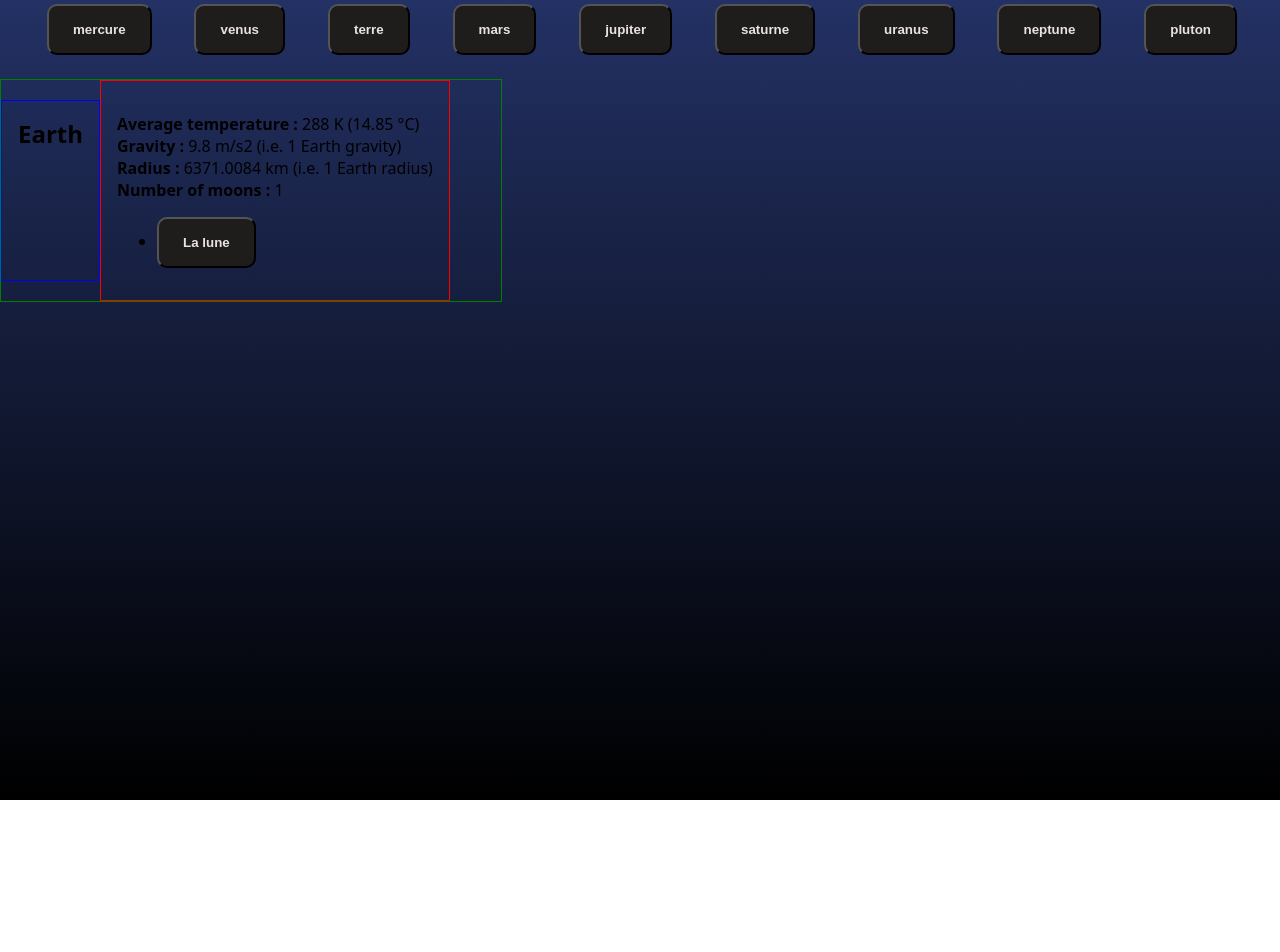
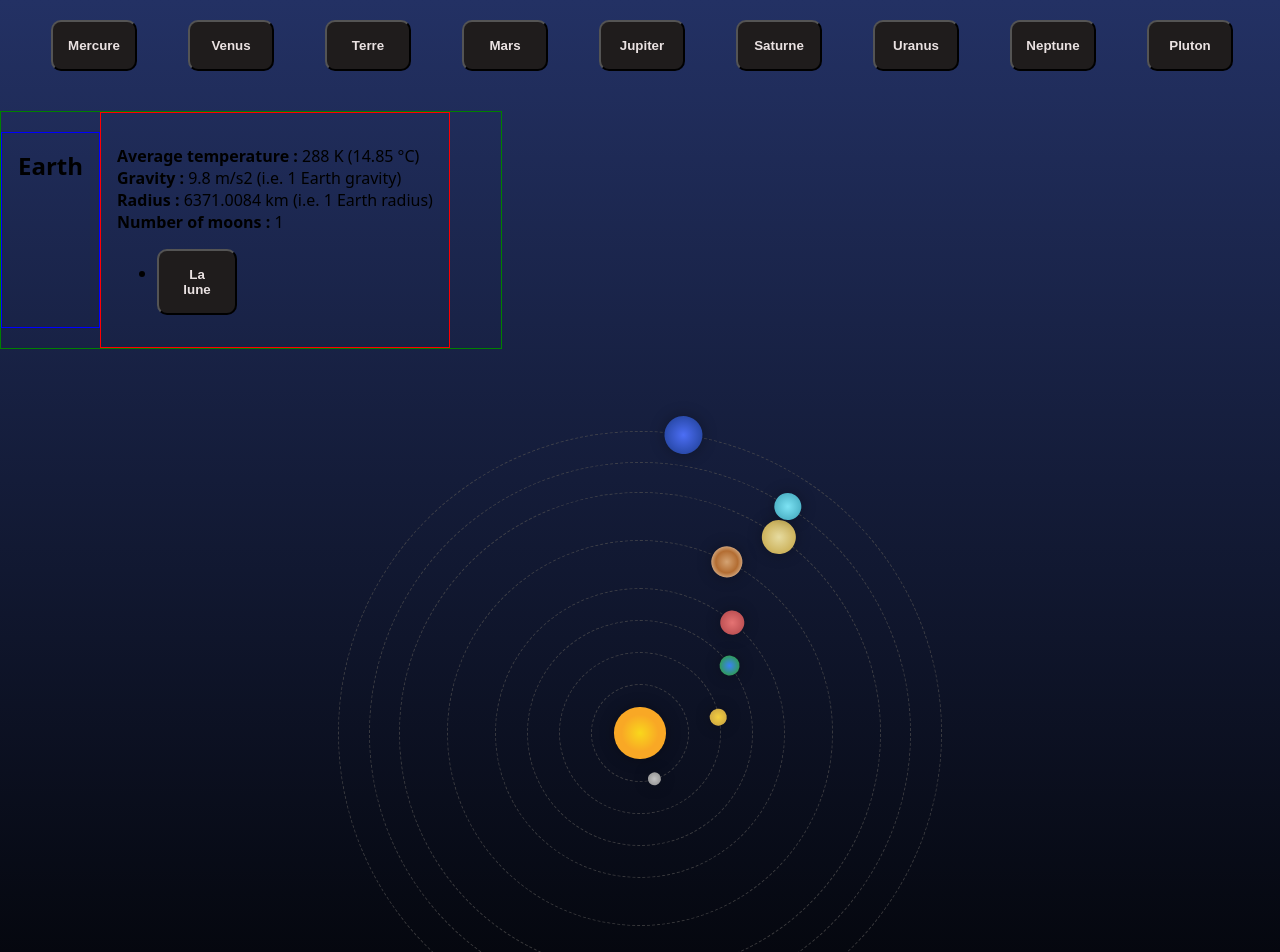
Before and after one commit to tomabadie/solar-system, a React (Vite) app: page / in a window 1280 px wide. Shown: the top 952 px of the page. Before the commit the page ends 800 px from the top, so only its background shows below. Built offline with nearby package versions, Linux system fonts and the light colour scheme.

Commit message:
work in progress

```diff
--- a/src/App.css
+++ b/src/App.css
@@ -1,3 +1,9 @@
 #root {
   width: 100%;
 }
+.all-planet {
+  color: rgba(83, 82, 82, 0.667);
+  margin: 0 auto;
+  width: 50%;
+  padding: 64px;
+}
--- a/src/App.tsx
+++ b/src/App.tsx
@@ -3,6 +3,7 @@ import "./App.css";
 
 import Header from "./components/Header/Header";
 import PlanetCard from "./components/PlanetCard/PlanetCard";
+import SolarPlanets from "./components/SolarPlanets/SolarPlanets";
 
 const initialPlanet = {
   id: "terre",
@@ -34,10 +35,11 @@ function App() {
 
   return (
     <>
-      <main className="main-container">
-        <Header changePlanet={changePlanet} />
-        <PlanetCard planet={planet} changePlanet={changePlanet} />
-      </main>
+      <Header changePlanet={changePlanet} />
+      <PlanetCard planet={planet} changePlanet={changePlanet} />
+      <div className="all-planet">
+        <SolarPlanets />
+      </div>
     </>
   );
 }
--- a/src/components/Hamburger/Hamburger.css
+++ b/src/components/Hamburger/Hamburger.css
@@ -5,6 +5,14 @@
   justify-content: space-around;
   flex-flow: column nowrap;
   z-index: 9999;
+  transition: 0.4s ease-in-out;
+  &:hover {
+    transform: scale(0.95);
+  }
+  &:active {
+    transform: scale(0.8);
+    transition: 0.4s ease-out;
+  }
 }
 
 .burger {
--- a/src/components/Header/Header.css
+++ b/src/components/Header/Header.css
@@ -1,6 +1,58 @@
 .top-header {
   padding: 4px 0 24px 4px;
 }
+
+.mobile-nav {
+  display: flex;
+  flex-wrap: wrap;
+  gap: 10px;
+  justify-content: center;
+  padding: 10px;
+}
+@keyframes buttonEffect {
+  from {
+    opacity: 0;
+    transform: translateY(30px);
+  }
+  to {
+    opacity: 1;
+    transform: translateY(0);
+  }
+}
+
+.mobile-nav button {
+  opacity: 0;
+  animation: buttonEffect 0.3s ease forwards;
+}
+
+.mobile-nav button:nth-child(1) {
+  animation-delay: 0.1s;
+}
+.mobile-nav button:nth-child(2) {
+  animation-delay: 0.2s;
+}
+.mobile-nav button:nth-child(3) {
+  animation-delay: 0.3s;
+}
+.mobile-nav button:nth-child(4) {
+  animation-delay: 0.4s;
+}
+.mobile-nav button:nth-child(5) {
+  animation-delay: 0.5s;
+}
+.mobile-nav button:nth-child(6) {
+  animation-delay: 0.6s;
+}
+.mobile-nav button:nth-child(7) {
+  animation-delay: 0.7s;
+}
+.mobile-nav button:nth-child(8) {
+  animation-delay: 0.8s;
+}
+.mobile-nav button:nth-child(9) {
+  animation-delay: 0.9s;
+}
+
 .desktop-nav {
   display: none;
 }
@@ -13,65 +65,72 @@ button {
   padding: 1rem 1.5rem;
   cursor: pointer;
   transition: all 0.5s ease-in-out;
+  width: 80px;
+  display: flex;
+  justify-content: center;
 }
+/* TEST */
+/* button:hover {
+  transform: scale(2);
+  box-shadow: 0 0 15px blue;
+  background-color: #2a2a2a;
+} */
 
-.mercure {
+.Mercure {
   &:hover {
     background-color: #8b8b8b;
   }
 }
 
-.venus {
+.Venus {
   &:hover {
     background-color: #e7c27d;
   }
 }
 
-.terre {
+.Terre {
   &:hover {
     background-color: #2e52a3;
   }
 }
 
-.mars {
+.Mars {
   &:hover {
     background-color: #d14a28;
   }
 }
 
-.jupiter {
+.Jupiter {
   &:hover {
     background-color: #d2b48c;
   }
 }
 
-.saturne {
+.Saturne {
   &:hover {
     background-color: #e6c799;
   }
 }
 
-.uranus {
+.Uranus {
   &:hover {
     background-color: #66ccff;
   }
 }
 
-.neptune {
+.Neptune {
   &:hover {
     background-color: #2d5da1;
   }
 }
 
-.pluton {
+.Pluton {
   &:hover {
     background-color: #bfa387;
   }
 }
 
 button:hover {
-  /* Just trying something with any color  */
-  background-color: aliceblue;
   color: black;
   transform: scale(0.9);
 }
@@ -85,6 +144,9 @@ button:activate {
     display: block;
     display: flex;
     justify-content: space-evenly;
+    gap: 20px;
+    padding: 16px;
+    flex-wrap: wrap;
   }
   .hamburger {
     display: none;
@@ -92,4 +154,8 @@ button:activate {
   .mobile-nav {
     display: none;
   }
+  .desktop-nav button {
+    min-width: 86px;
+    margin: 0;
+  }
 }
--- a/src/components/Header/Header.tsx
+++ b/src/components/Header/Header.tsx
@@ -8,15 +8,15 @@ interface HeaderProps {
 
 function Header({ changePlanet }: HeaderProps) {
   const planets = [
-    { id: "mercure" },
-    { id: "venus" },
-    { id: "terre" },
-    { id: "mars" },
-    { id: "jupiter" },
-    { id: "saturne" },
-    { id: "uranus" },
-    { id: "neptune" },
-    { id: "pluton" },
+    { id: "Mercure" },
+    { id: "Venus" },
+    { id: "Terre" },
+    { id: "Mars" },
+    { id: "Jupiter" },
+    { id: "Saturne" },
+    { id: "Uranus" },
+    { id: "Neptune" },
+    { id: "Pluton" },
   ];
   const [hamburgerOpen, setHamburgerOpen] = useState(false);
   const toggleHamburger = () => {
--- /dev/null
+++ b/src/components/SolarPlanets/SolarPlanets.css
@@ -0,0 +1,102 @@
+ol {
+  all: unset;
+  aspect-ratio: 1 / 1;
+  container-type: inline-size;
+  display: grid;
+  width: 100%;
+}
+
+.solar-system {
+  aspect-ratio: 1 / 1;
+  border: 1px dashed;
+  border-radius: 50%;
+  display: grid;
+  grid-area: 1 / 1;
+  place-self: center;
+  width: var(--d, 2cqi);
+  &::after {
+    animation: rotate var(--t, 3s) linear infinite;
+    aspect-ratio: 1 / 1;
+    background: var(--b, hsl(0, 0%, 50%));
+    border-radius: 50%;
+    box-shadow: 0 0 15px rgba(0, 0, 0, 0.3);
+    content: "";
+    display: block;
+    offset-path: content-box;
+    width: var(--w, 2cqi);
+  }
+}
+
+@keyframes rotate {
+  to {
+    offset-distance: 100%;
+  }
+}
+
+.sun {
+  --b: radial-gradient(circle, #f9d71c 0%, #f9a825 50%, #f9a825 100%);
+  --d: 10cqi;
+  --w: 8cqi;
+  border: 0;
+  &::after {
+    animation: none;
+    offset-path: none;
+    place-self: center;
+  }
+}
+
+.mercury {
+  --b: radial-gradient(circle, #c2c2c2 0%, #8a8a8a 100%);
+  --d: 15cqi;
+  --t: 12400ms;
+  --w: 2.0526cqi;
+}
+
+.venus {
+  --b: radial-gradient(circle, #f4d03f 0%, #c39c43 100%);
+  --d: 25cqi;
+  --t: 25700ms;
+  --w: 2.6053cqi;
+}
+
+.earth {
+  --b: radial-gradient(circle, #3a82f7 0%, #2f9e44 80%, #1a5e20 100%);
+  --d: 35cqi;
+  --t: 38000ms;
+  --w: 3.1579cqi;
+}
+
+.mars {
+  --b: radial-gradient(circle, #e57373 0%, #af4448 100%);
+  --d: 45cqi;
+  --t: 50600ms;
+  --w: 3.7105cqi;
+}
+
+.jupiter {
+  --b: radial-gradient(circle, #d4a373 0%, #b36d32 50%, #f4e7d3 100%);
+  --d: 60cqi;
+  --t: 75000ms;
+  --w: 4.8158cqi;
+}
+
+.saturn {
+  --b: radial-gradient(circle, #e6dba0 0%, #c2a13e 100%);
+  --d: 75cqi;
+  --t: 57000ms;
+  --w: 5.3684cqi;
+}
+
+.uranus {
+  --b: radial-gradient(circle, #7de3f4 0%, #3ba0b5 100%);
+  --d: 84.5cqi;
+  --t: 61000ms;
+  --w: 4.2632cqi;
+}
+
+.neptune {
+  --b: radial-gradient(circle, #4c6ef5 0%, #1b3b8c 100%);
+  --d: 94cqi;
+  --t: 240000ms;
+  --w: 6cqi;
+}
--- /dev/null
+++ b/src/components/SolarPlanets/SolarPlanets.tsx
@@ -0,0 +1,18 @@
+import "./SolarPlanets.css";
+function SolarPlanets() {
+  return (
+    <ol>
+      <li className="sun solar-system" />
+      <li className="mercury solar-system" />
+      <li className="venus solar-system" />
+      <li className="earth solar-system" />
+      <li className="mars solar-system" />
+      <li className="jupiter solar-system" />
+      <li className="saturn solar-system" />
+      <li className="uranus solar-system" />
+      <li className="neptune solar-system" />
+    </ol>
+  );
+}
+
+export default SolarPlanets;
```
